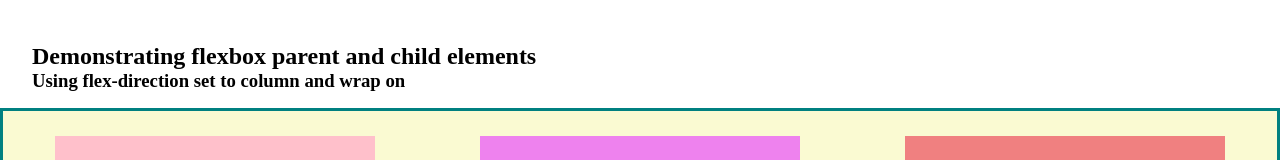
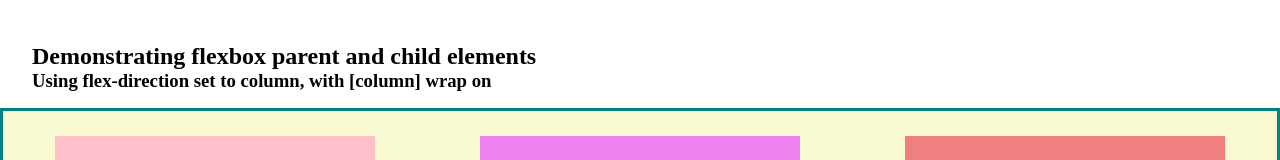
Before and after one commit to Hbada/flexboxandgrid, a plain HTML site: page index.html in a window 1280 px wide. Shown: the part 176-336 px from the top of the page. Drawn offline with Linux system fonts and the light colour scheme.

Commit message:
changed some words

```diff
--- a/index.html
+++ b/index.html
@@ -17,7 +17,7 @@
     <h4>by Heidi Bada</h4>
     <section>
     <h2>Demonstrating flexbox parent and child elements</h2>
-    <h3>Using flex-direction set to column and wrap on</h3>
+    <h3>Using flex-direction set to column, with [column] wrap on</h3>
     <div class="container">
         <div class="box1 box">
             <h1>Box 1</h1>
--- a/style.css
+++ b/style.css
@@ -36,14 +36,13 @@
     /* children now fall inline but adjustable */
     /* children will squish to fit the default row format */
 
-    /* how to make parent responsive; no squishing, suits portfolio */
-    /*flex-wrap: wrap;*/
 
     flex-direction: column;
     /* row is default, and children squish together vertically to fit container
     unless flex-wrap: wrap; is added */
     /* IF USING COLUMN: the justify-content and align-items are reversed */
 
+    /* how to make parent responsive; no squishing, suits portfolio */
     flex-wrap: wrap;
     /* children wrap to next column when they reach bottom of parent */
 
```
